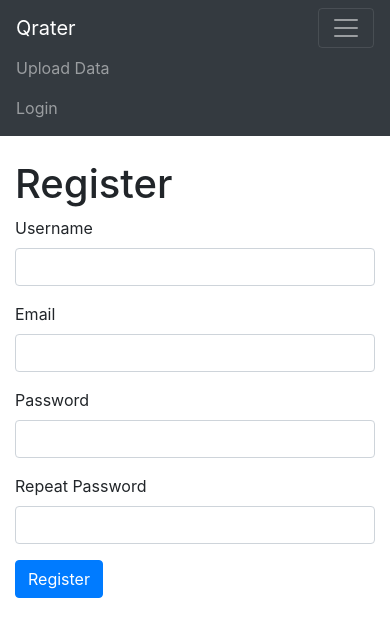
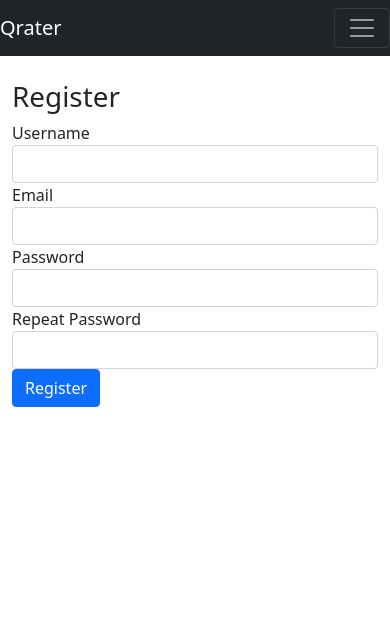
Before and after one commit to soffiafdz/Qrater, a Flask app: page /auth/register in a window 390 px wide, after a click that opens the changed part. Shown: the top 637 px of the page. Run offline with Flask 2, Linux system fonts and the light colour scheme; some libraries are stand-ins or nearby versions.

Commit message:
Start transition out of flask-bootstrap

```diff
--- a/app/templates/base.html
+++ b/app/templates/base.html
@@ -8,16 +8,22 @@
           content="width=device-width, initial-scale=1, shrink-to-fit=no">
 
     {% block styles %}
-    <!-- Bootstrap CSS -->
-    {{ bootstrap.load_css() }}
-    <link rel="stylesheet" href="https://cdn.jsdelivr.net/npm/bootstrap-icons@1.4.1/font/bootstrap-icons.css">
+    <link
+      href="https://cdn.jsdelivr.net/npm/bootstrap@5.0.0-beta3/dist/css/bootstrap.min.css"
+      rel="stylesheet"
+      integrity="sha384-eOJMYsd53ii+scO/bJGFsiCZc+5NDVN2yr8+0RDqr0Ql0h+rP48ckxlpbzKgwra6"
+      crossorigin="anonymous">
+    <link
+      rel="stylesheet"
+      type="text/css"
+      href="https://cdn.jsdelivr.net/npm/bootstrap-icons@1.4.1/font/bootstrap-icons.css">
     {% endblock %}
 
-    {% block title %}
+    {% block title -%}
     <title>
-      {% if title %}{{ title }} - Qrater
-      {% else %}Qrater
-      {% endif %}
+      {%- if title -%}{{ title }} - Qrater
+      {%- else -%}Qrater
+      {%- endif -%}
     </title>
     {% endblock %}
 
@@ -25,11 +31,11 @@
   </head>
   <body>
     {% block navbar %}
-    {% from "bootstrap/nav.html" import render_nav_item %}
     <nav class="navbar navbar-expand-lg navbar-dark bg-dark">
-        <a class="navbar-brand" href="{{ url_for('main.dashboard') }}">
-          Qrater
-        </a>
+      <a
+        class="navbar-brand"
+        href="{{ url_for('main.dashboard') }}"
+        >Qrater</a>
       <button
         class="navbar-toggler"
         type="button"
@@ -38,24 +44,27 @@
         aria-controls="Navbar"
         aria-expanded="false"
         aria-label="Toggle navigation"
-          >
-          <span class="navbar-toggler-icon"></span>
+        ><span class="navbar-toggler-icon"></span>
       </button>
 
       <div class="collapse navbar-collapse" id="Navbar">
         <div class="navbar-nav mr-auto">
-            {{ render_nav_item("main.upload_dataset", "Upload Data") }}
+          <a
+            class="nav-item nav-link"
+            href="{{ url_for('main.upload_dataset') }}"
+            >Upload Data</a>
         </div>
         <div class="navbar-nav ml-n5">
-            {% block breadcrumb %}{% endblock %}
+          {%- block breadcrumb %}{% endblock -%}
         </div>
         <div class="navbar-nav ml-auto">
-            {% block help %}
-            {% endblock %}
+          {%- block help %}{% endblock -%}
         </div>
         <ul class="navbar-nav">
           {% if current_user.is_anonymous %}
-              {{ render_nav_item("auth.login", "Login", use_li=True) }}
+            <li class="nav-item">
+              <a class="nav-link" href="{{ url_for('auth.login') }}">Login</a>
+            </li>
           {% else %}
             <li class="nav-item dropdown">
               <a
@@ -66,17 +75,14 @@
                 data-toggle="dropdown"
                 aria-haspopup="true"
                 aria-expanded="false"
-                >
-                  {{ current_user.username }}
-                </a>
+              >{{ current_user.username }}</a>
               <div
                 class="dropdown-menu dropdown-menu-right"
                 aria-labelledby="navbarDropdownMenuLink"
               >
                 <a
                   class="dropdown-item"
-                    href="{{ url_for('auth.logout') }}">Logout
-                  </a>
+                  href="{{ url_for('auth.logout') }}">Logout</a>
               </div>
             </li>
           {% endif %}
@@ -87,10 +93,21 @@
 
     {% block content %}
     <br>
-      <div class="container">
-        {% from "bootstrap/utils.html" import render_messages %}
-        {{ render_messages() }}
+    {% with messages = get_flashed_messages(with_categories=True) -%}
+    {% if messages -%}
+      <div class="container flashed-messages">
+        <div class="row">
+          <div class="col-md-12">
+            {% for cat, msg in messages %}
+              <div class="alert alert-{{ cat.lower() }}" role="alert">
+                {{ msg }}
               </div>
+            {%- endfor -%}
+          </div>
+        </div>
+      </div>
+    {% endif -%}
+    {% endwith -%}
 
     <div class="container">
       {# application content needs to be provided in the app_content block #}
@@ -100,7 +117,14 @@
 
     {% block scripts %}
     <!-- Optional JavaScript -->
-    {{ bootstrap.load_js() }}
+    <script
+      src="https://code.jquery.com/jquery-3.6.0.slim.js"
+      integrity="sha256-HwWONEZrpuoh951cQD1ov2HUK5zA5DwJ1DNUXaM6FsY="
+      crossorigin="anonymous"></script>
+    <script
+      src="https://cdn.jsdelivr.net/npm/bootstrap@5.0.0-beta3/dist/js/bootstrap.bundle.min.js"
+      integrity="sha384-JEW9xMcG8R+pH31jmWH6WWP0WintQrMb4s7ZOdauHnUtxwoG2vI5DkLtS3qm9Ekf"
+      crossorigin="anonymous"></script>
     {{ moment.include_moment() }}
     <script src="{{ url_for('static', filename=('js/mousetrap.min.js')) }}" ></script>
     {% endblock %}
```
Lines whose indentation alone changed are shown as unchanged.
